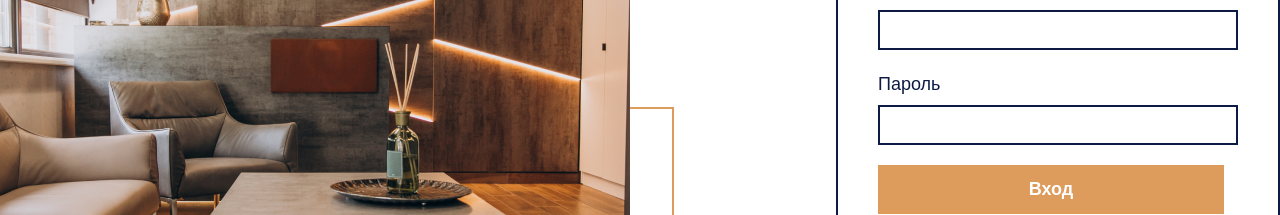
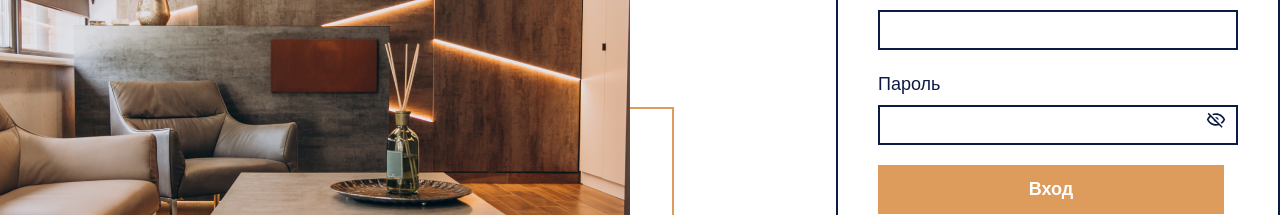
Before and after one commit to antaliadom-team/frontend, a React (Create React App) app: page /auth in a window 1280 px wide. Shown: the part 486-701 px from the top of the page. Built offline with nearby package versions, Linux system fonts and the light colour scheme.

Commit message:
добавлена кнопка показать пароль

```diff
--- a/src/components/forms/auth-form.js
+++ b/src/components/forms/auth-form.js
@@ -4,6 +4,7 @@ import styles from "./auth-form.module.css";
 import checkbox from "../../images/checkbox.svg";
 import stylesMainform from "./main-form.module.css";
 import question from "../../images/ic_question.svg";
+import showPassword from "../../images/showPassword.svg";
 
 const EditProfile = () => {
   return (
@@ -91,6 +92,11 @@ const SignIn = () => {
           <li className={styles.item}>
             <p className={styles.itemTitle}>Пароль</p>
             <input type="text" className={styles.input} />
+            <img
+              src={showPassword}
+              alt="show password"
+              className={styles.showPassword}
+            />
           </li>
         </ul>
         <div className={styles.buttons}>
@@ -146,10 +152,20 @@ const SignUp = () => {
               <img className={styles.question} src={question} />
             </p>
             <input type="text" placeholder=" " className={styles.input} />
+            <img
+              src={showPassword}
+              alt="show password"
+              className={styles.showPassword}
+            />
           </li>
           <li className={styles.item}>
             <p className={styles.itemTitle}>Подтвердите пароль*</p>
             <input type="text" placeholder=" " className={styles.input} />
+            <img
+              src={showPassword}
+              alt="show password"
+              className={styles.showPassword}
+            />
           </li>
         </ul>
         <div
--- a/src/components/forms/auth-form.module.css
+++ b/src/components/forms/auth-form.module.css
@@ -125,3 +125,13 @@
     margin-top: 16px;
     margin-bottom: 32px;
 }
+
+.item {
+    position: relative;
+}
+
+.showPassword {
+    position: absolute;
+    top: 42px;
+    right: 12px;
+}
```
Also changed, not shown: src/images/showPassword.svg (added).
